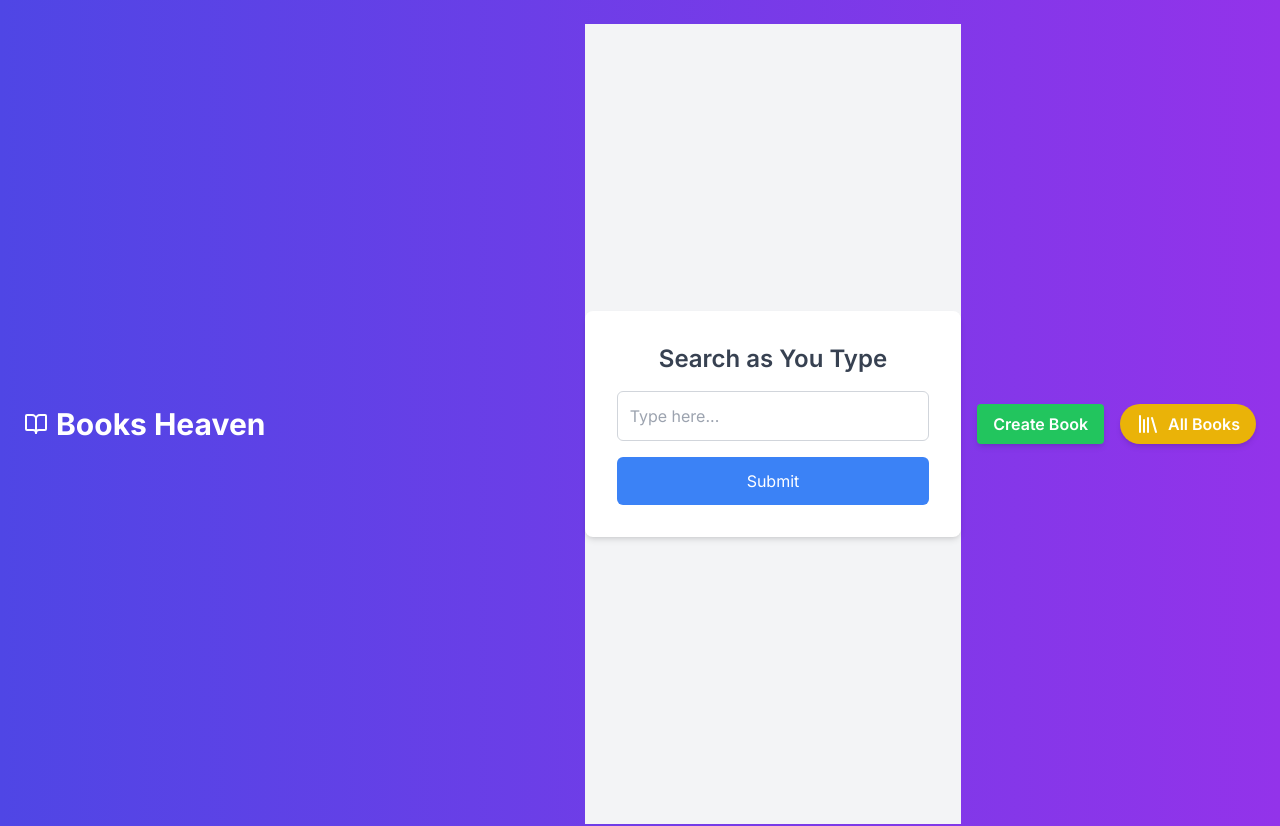
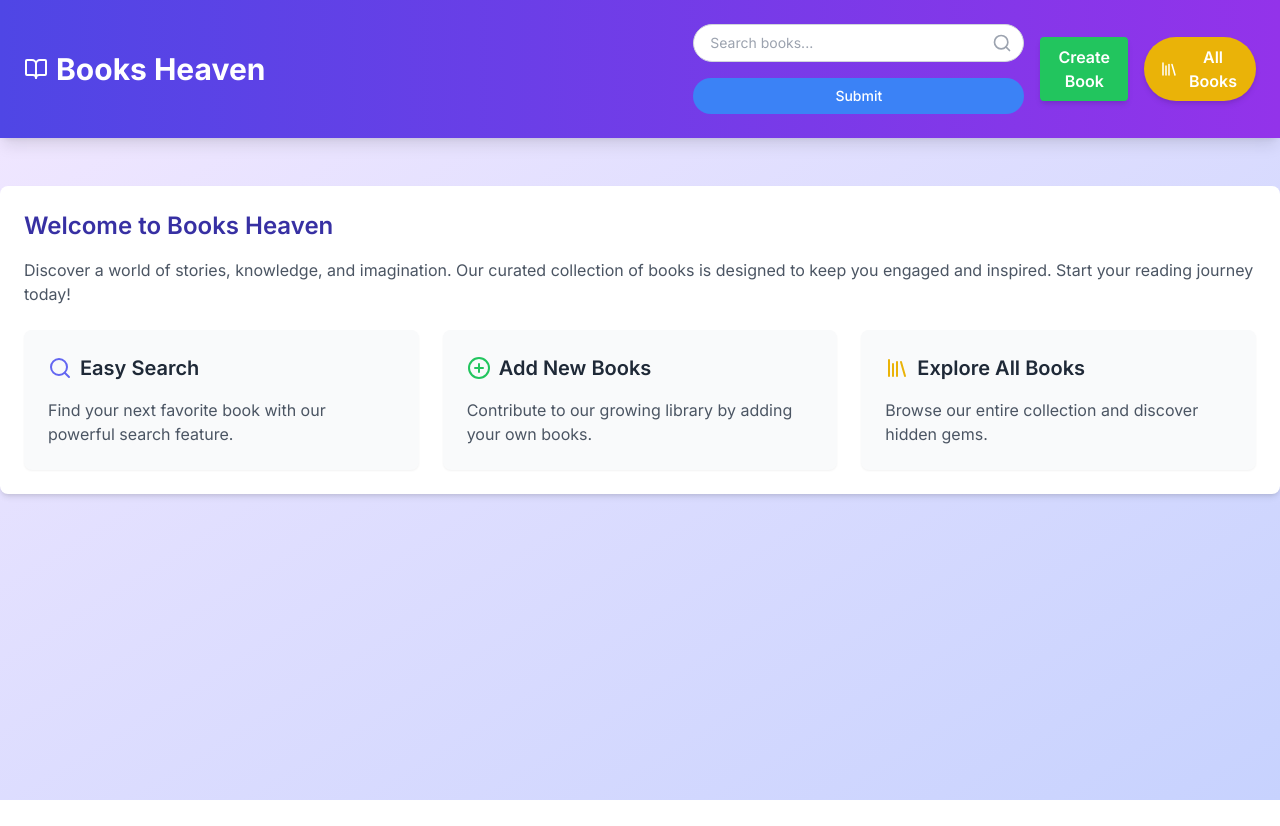
Before and after one commit to MuhammedEasa/Book-Application-Using-Elastic-Search, a Next.js app in the folder client/: page / in a window 1280 px wide. Shown: the top 826 px of the page. After the commit the page ends 800 px from the top, so only its background shows below. Built offline with nearby package versions, Linux system fonts and the light colour scheme.

Commit message:
Search Component Ui Improved

```diff
--- a/client/src/components/SearchComponent.tsx
+++ b/client/src/components/SearchComponent.tsx
@@ -1,13 +1,19 @@
-"use client"
-
 import React, { useState } from 'react';
 import axios from 'axios';
+import { useRouter } from 'next/navigation';
+import { Search, Loader } from 'lucide-react';
+
+interface Suggestion {
+  title: string;
+  _id: string;
+}
 
 const SearchComponent: React.FC = () => {
   const [inputValue, setInputValue] = useState<string>('');
-  const [suggestions, setSuggestions] = useState<string[]>([]);
+  const [suggestions, setSuggestions] = useState<Suggestion[]>([]);
   const [loading, setLoading] = useState<boolean>(false);
   const [error, setError] = useState<string | null>(null);
+  const router = useRouter();
 
   const handleInputChange = async (e: React.ChangeEvent<HTMLInputElement>) => {
     const value = e.target.value;
@@ -23,7 +29,7 @@
 
     try {
       const response = await axios.post('http://localhost:5000/autocomplete', { data: value });
-      console.log("response",response);
+      console.log("response", response);
 
       const { suggestions } = response.data;
       setSuggestions(suggestions);
@@ -35,38 +41,51 @@
     }
   };
 
+  const handleSuggestionClick = (id: string) => {
+    router.push(`/allBooks/${id}`);
+  };
+
   const handleSubmit = () => {
     alert(`Submitted: ${inputValue}`);
   };
 
   return (
-    <div className="flex items-center justify-center min-h-screen bg-gray-100 text-black">
-      <div className="bg-white shadow-md rounded-lg p-6 sm:p-8 max-w-md w-full">
-        <h4 className="text-center text-2xl font-semibold mb-4 text-gray-700">Search as You Type</h4>
+    <div className="relative w-full max-w-md mx-auto text-black">
+      <div className="relative">
         <input
           value={inputValue}
           onChange={handleInputChange}
-          className="w-full border border-gray-300 p-3 rounded-md mb-4 focus:outline-none focus:ring-2 focus:ring-blue-500"
-          placeholder="Type here..."
+          className="w-full px-4 py-2 pr-10 text-sm border border-gray-300 rounded-full focus:outline-none focus:ring-2 focus:ring-blue-500 focus:border-transparent"
+          placeholder="Search books..."
         />
-        {loading && <div className="text-center text-blue-500">Loading...</div>}
-        {error && <div className="text-center text-red-500">{error}</div>}
+        <div className="absolute inset-y-0 right-0 flex items-center pr-3 pointer-events-none">
+          {loading ? (
+            <Loader className="w-5 h-5 text-gray-400 animate-spin" />
+          ) : (
+            <Search className="w-5 h-5 text-gray-400" />
+          )}
+        </div>
+      </div>
+      {error && <div className="mt-2 text-sm text-red-500">{error}</div>}
       {suggestions.length > 0 && (
-          <ul className="border border-gray-300 rounded-md max-h-60 overflow-y-auto mb-4 bg-white">
-            {suggestions.map((suggestion, index) => (
-              <li key={index} className="p-3 hover:bg-gray-100 cursor-pointer transition-colors">
-                {suggestion}
+        <ul className="absolute z-10 w-full mt-1 bg-white border border-gray-300 rounded-md shadow-lg max-h-60 overflow-auto">
+          {suggestions.map((suggestion) => (
+            <li
+              key={suggestion._id}
+              className="px-4 py-2 hover:bg-gray-100 cursor-pointer text-sm"
+              onClick={() => handleSuggestionClick(suggestion._id)}
+            >
+              {suggestion.title}
             </li>
           ))}
         </ul>
       )}
       <button
         onClick={handleSubmit}
-          className="w-full bg-blue-500 text-white py-3 rounded-md hover:bg-blue-600 transition-colors"
+        className="mt-4 w-full bg-blue-500 text-white py-2 px-4 rounded-full hover:bg-blue-600 transition-colors text-sm font-medium"
       >
         Submit
       </button>
-      </div>
     </div>
   );
 };
```
Also changed, not shown: 1 other file (tests, documents, lock files or other folders). Lines whose indentation alone changed are shown as unchanged.
